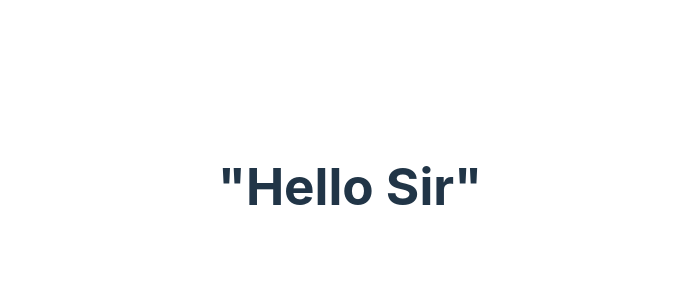
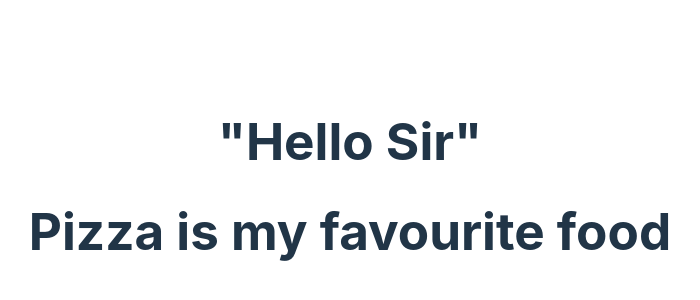
Before and after one commit to wilsonm8/Odin-Project-React, a React (Vite) app: page / in a window 1280 px wide. Shown: the part 214-514 px from the top of the page, without its empty margins (290-990 px from the left). Built offline with nearby package versions, Linux system fonts and the light colour scheme.

Commit message:
trying different exports

```diff
--- /dev/null
+++ b/src/Food.jsx
@@ -0,0 +1,3 @@
+const food = "Pizza";
+
+export {food};
--- a/src/main.jsx
+++ b/src/main.jsx
@@ -3,9 +3,11 @@ import { createRoot } from 'react-dom/client'
 import './index.css'
 import App from './App.jsx'
 import Greeting from './Greeting.jsx'
+import {food} from './Food.jsx'
 
 createRoot(document.getElementById('root')).render(
   <StrictMode>
     <Greeting />
+    <h1>{food} is my favourite food</h1>
   </StrictMode>,
 )
```
